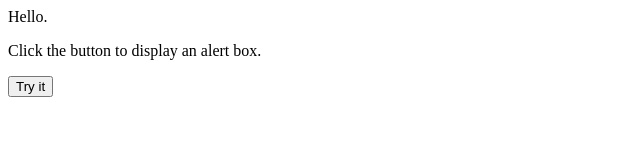
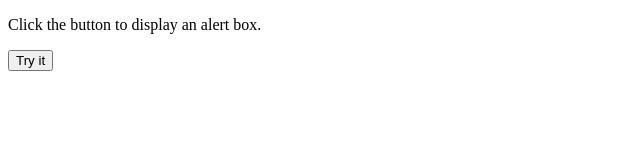
Before and after one commit to Alexandra-Crane/Alexandra-Crane.github.io, a plain HTML site: page index.html in a window 1280 px wide. Shown: the whole page, without its empty margins (0-640 px from the left). Drawn offline with Linux system fonts and the light colour scheme.

Commit message:
Update index.html

```diff
--- a/index.html
+++ b/index.html
@@ -1,8 +1,5 @@
 <!DOCTYPE html>
 <html>
-  <head>
-     Hello.
-  </head>
 <body>
 
 <p>Click the button to display an alert box.</p>
```
